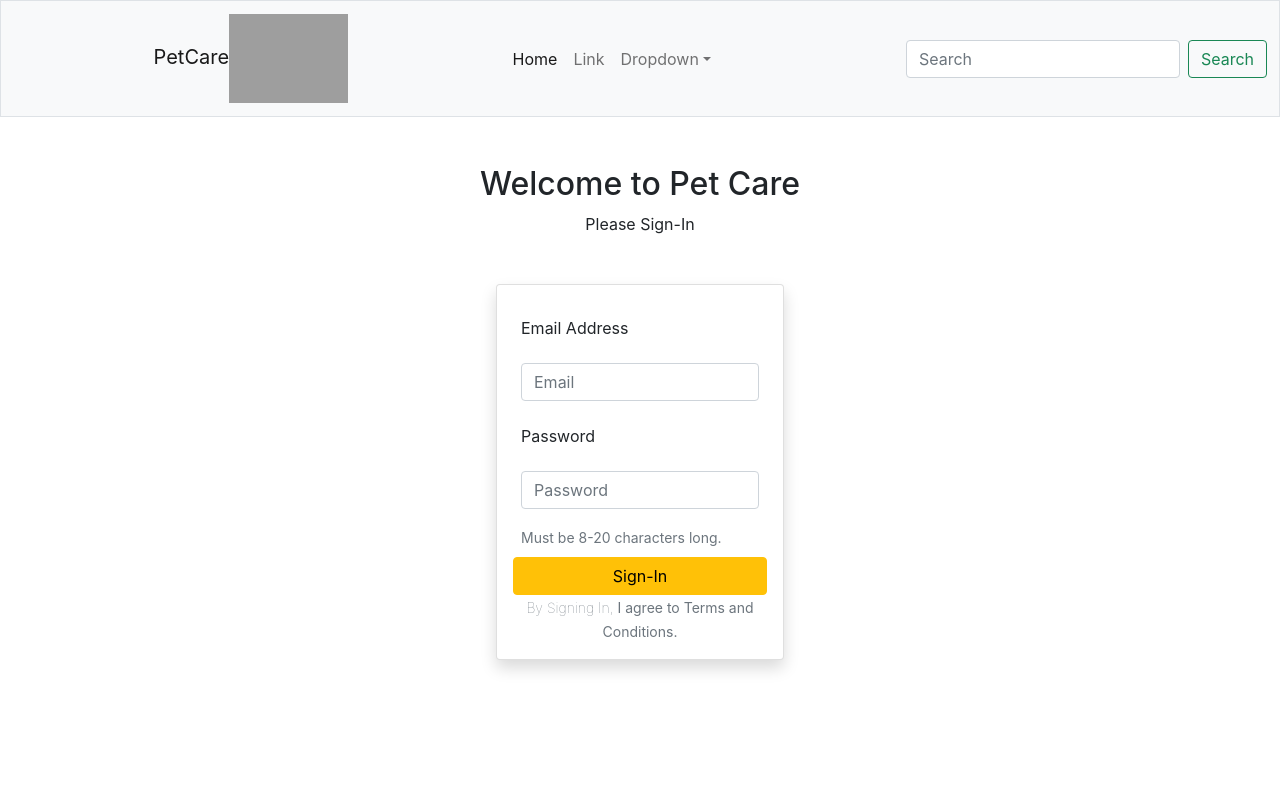
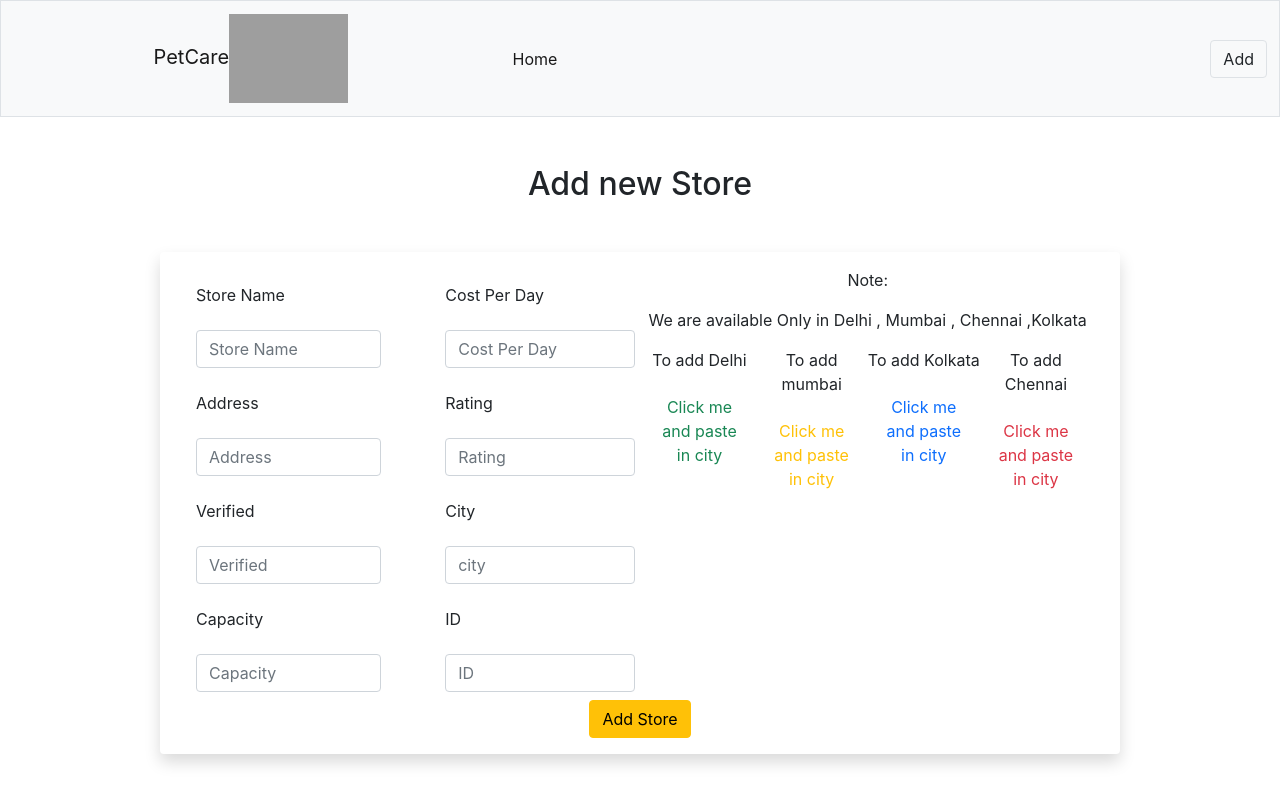
Before and after one commit to mohan-palleti/BosCTO, a React (Vite) app in the folder my-vue-app/: page /listing/create in a window 1280 px wide. Built offline with nearby package versions, Linux system fonts and the light colour scheme; grey boxes are pictures that could not be loaded.

Commit message:
redux update

```diff
--- a/my-vue-app/src/App.jsx
+++ b/my-vue-app/src/App.jsx
@@ -1,15 +1,25 @@
 import { useState } from "react";
-
+import { Route, Routes, useLocation } from "react-router-dom";
 import "./App.css";
+import AddpetStore from "./Components/AddpetStore";
+import Home from "./Components/Home";
 import Navbar from "./Components/Navbar";
-import SignIn from "./Components/SignIn";
+import Petstore from "./Components/Petstore";
+import { AnimatePresence } from "framer-motion";
 
 function App() {
+  const location = useLocation();
+
   return (
     <div className="App">
-      {/* <SignInSide /> */}
-      <Navbar />
-      <SignIn />
+      <AnimatePresence>
+        <Routes location={location} key={location}>
+          <Route path="/" element={<Home />} />
+          <Route path="/listing/:id" element={<Petstore />} />
+          <Route path="/listing/create" element={<AddpetStore />} />
+          <Route path="*" element={"not Found"} />
+        </Routes>
+      </AnimatePresence>
     </div>
   );
 }
--- a/my-vue-app/src/Components/Navbar.jsx
+++ b/my-vue-app/src/Components/Navbar.jsx
@@ -1,6 +1,9 @@
 import React from "react";
+import { memo } from "react";
+import { useNavigate } from "react-router-dom";
 
 function Navbar() {
+  let navigate = useNavigate();
   return (
     <div>
       <nav className="navbar navbar-expand-lg navbar-light bg-light border">
@@ -26,57 +29,25 @@ function Navbar() {
           <div className="collapse navbar-collapse" id="navbarSupportedContent">
             <ul className="navbar-nav me-auto mb-2 mb-lg-0">
               <li className="nav-item">
-                <a className="nav-link active" aria-current="page" href="#">
+                <a
+                  className="nav-link active"
+                  aria-current="page"
+                  onClick={() => {
+                    navigate("/");
+                  }}
+                >
                   Home
                 </a>
               </li>
-              <li className="nav-item">
-                <a className="nav-link" href="#">
-                  Link
-                </a>
-              </li>
-              <li className="nav-item dropdown">
-                <a
-                  className="nav-link dropdown-toggle"
-                  href="#"
-                  id="navbarDropdown"
-                  role="button"
-                  data-bs-toggle="dropdown"
-                  aria-expanded="false"
-                >
-                  Dropdown
-                </a>
-                <ul className="dropdown-menu" aria-labelledby="navbarDropdown">
-                  <li>
-                    <a className="dropdown-item" href="#">
-                      Action
-                    </a>
-                  </li>
-                  <li>
-                    <a className="dropdown-item" href="#">
-                      Another action
-                    </a>
-                  </li>
-                  <li>
-                    <hr className="dropdown-divider" />
-                  </li>
-                  <li>
-                    <a className="dropdown-item" href="#">
-                      Something else here
-                    </a>
-                  </li>
-                </ul>
-              </li>
             </ul>
             <form className="d-flex">
-              <input
-                className="form-control me-2"
-                type="search"
-                placeholder="Search"
-                aria-label="Search"
-              />
-              <button className="btn btn-outline-success" type="submit">
-                Search
+              <button
+                className="btn border"
+                onClick={() => {
+                  navigate("/listing/create");
+                }}
+              >
+                Add{" "}
               </button>
             </form>
           </div>
@@ -86,4 +57,4 @@ function Navbar() {
   );
 }
 
-export default Navbar;
+export default memo(Navbar);
--- a/my-vue-app/src/Components/Table.jsx
+++ b/my-vue-app/src/Components/Table.jsx
@@ -2,6 +2,7 @@ import React from "react";
 import { useEffect, useState } from "react";
 import { useDispatch, useSelector } from "react-redux";
 import { useNavigate } from "react-router-dom";
+import { v4 as uuidv4 } from "uuid";
 function Table() {
   let navigate = useNavigate();
   const [fcity, setFcity] = useState("");
@@ -33,6 +34,7 @@ function Table() {
     setFcity(c);
     setFverified(v);
   };
+  console.log("keys from uuid", uuidv4());
   //console.log(pet);
   return (
     <div>
@@ -87,20 +89,36 @@ function Table() {
           <option value="DSC">High-Low</option>
         </select>
       </div>
-      <table className="table bg-light w-75 border m-auto">
-        <thead>
-          <tr>
-            <th scope="col">Id</th>
-            <th scope="col">Name</th>
-            <th scope="col">City</th>
-            <th scope="col">Address</th>
-            <th scope="col">Capacity</th>
-            <th scope="col">Cost per Day</th>
-            <th scope="col">Verified</th>
-            <th scope="col">Rating</th>
+      <table className="table bg-light w-75 border m-auto" key={uuidv4()}>
+        <thead key={uuidv4()}>
+          <tr key={uuidv4()}>
+            <th key={uuidv4()} scope="col">
+              Id
+            </th>
+            <th key={uuidv4()} scope="col">
+              Name
+            </th>
+            <th key={uuidv4()} scope="col">
+              City
+            </th>
+            <th key={uuidv4()} scope="col">
+              Address
+            </th>
+            <th key={uuidv4()} scope="col">
+              Capacity
+            </th>
+            <th key={uuidv4()} scope="col">
+              Cost per Day
+            </th>
+            <th key={uuidv4()} scope="col">
+              Verified
+            </th>
+            <th key={uuidv4()} scope="col">
+              Rating
+            </th>
           </tr>
         </thead>
-        <tbody>
+        <tbody key={uuidv4()}>
           {petData
             .filter(
               (ele) =>
@@ -109,24 +127,30 @@ function Table() {
             .map((ele, i) => (
               <>
                 <tr
-                  key={ele.id}
+                  key={uuidv4()}
                   onClick={() => {
                     navigate(`/listing/${ele.id}`);
                   }}
                 >
-                  <th scope="row">{+(i + 1)}</th>
-                  <td>{ele.name}</td>
-                  <td style={{ width: "20vw" }}>
-                    <img src={ele.city} width="30%" alt="location" />
+                  <th scope="row" key={uuidv4()}>
+                    {+(i + 1)}
+                  </th>
+                  <td key={uuidv4()}>{ele.name}</td>
+                  <td style={{ width: "20vw" }} key={uuidv4()}>
+                    <img
+                      key={uuidv4()}
+                      src={ele.city}
+                      width="30%"
+                      alt="location"
+                    />
                   </td>
-                  <td>
-                    {" "}
+                  <td key={uuidv4()}>
                     <a href="https://www.google.com/maps">link</a>
                   </td>
-                  <td>{ele.capacity}</td>
-                  <td>{ele.costperday}</td>
-                  <td>{ele.verified}</td>
-                  <td>{ele.Rating}</td>
+                  <td key={uuidv4()}>{ele.capacity}</td>
+                  <td key={uuidv4()}>{ele.costperday}</td>
+                  <td key={uuidv4()}>{ele.verified}</td>
+                  <td key={uuidv4()}>{ele.Rating}</td>
                 </tr>
               </>
             ))}
--- /dev/null
+++ b/my-vue-app/src/Redux/Actions.jsx
@@ -0,0 +1,31 @@
+export const getData = (data) => {
+  return {
+    type: "GET_DATA",
+    payload: data,
+  };
+};
+
+export const ADD_Data = (data) => {
+  return {
+    type: "ADD_DATA",
+    payload: data,
+  };
+};
+export const UserData = (data) => {
+  return {
+    type: "USER_DATA",
+    payload: data,
+  };
+};
+export const Login_action = (data) => {
+  return {
+    type: "LOGIN",
+    payload: data,
+  };
+};
+export const LogOut_action = (data) => {
+  return {
+    type: "LOGOUT",
+    payload: data,
+  };
+};
--- /dev/null
+++ b/my-vue-app/src/Redux/Reducer.jsx
@@ -0,0 +1,83 @@
+import { combineReducers } from "redux";
+let x = [
+  {
+    id: 1,
+    name: "roshan PEtx",
+    city: "https://png.pngtree.com/png-clipart/20190820/ourlarge/pngtree-linear-india-mumbai-traditional-architecture-icon-minimalistic-logo-png-image_1642266.jpg",
+    capacity: 10,
+    address: "mumbai",
+    costperday: 200,
+    verified: "YES",
+    Rating: 4,
+  },
+  {
+    id: 2,
+    name: "Priya PEtx",
+    city: "https://rapidpark.in/assets/img/clients/delhi.png",
+    capacity: 14,
+    address: "mumbai",
+    costperday: 400,
+    verified: "YES",
+    Rating: 3,
+  },
+  {
+    id: 3,
+    name: "anjali PEtx",
+    city: "https://cdn.iconscout.com/icon/free/png-256/chennai-1-119692.png",
+    capacity: 23,
+    costperday: 200,
+    address: "mumbai",
+    verified: "YES",
+    Rating: 4,
+  },
+  {
+    id: 4,
+    name: "Raj PEtx",
+    city: "https://png.pngtree.com/png-clipart/20190820/ourlarge/pngtree-linear-india-mumbai-traditional-architecture-icon-minimalistic-logo-png-image_1642266.jpg",
+    capacity: 17,
+    costperday: 500,
+    address: "mumbai",
+    verified: "YES",
+    Rating: 2,
+  },
+];
+let prevDta = JSON.parse(localStorage.getItem("petdata"));
+console.log("previos data", prevDta);
+if (!prevDta) {
+  console.log("local");
+  localStorage.setItem("petdata", JSON.stringify(x));
+}
+
+const initialData = {
+  pets: JSON.parse(localStorage.getItem("petdata")) || null,
+};
+
+const PETReducer = (state = initialData, action) => {
+  switch (action.type) {
+    case "GET_DATA":
+      return {
+        ...state,
+        pets: action.payload,
+      };
+    case "ADD_DATA":
+      console.log("trying to add");
+      let d = JSON.parse(localStorage.getItem("petData"));
+      console.log("prev", d);
+      let x = [...state.pets, action.payload];
+      console.log("setting", x);
+      localStorage.setItem("petdata", JSON.stringify(x));
+      return {
+        ...state,
+        pets: [...state.pets, action.payload],
+      };
+
+    default:
+      return state;
+  }
+};
+
+const rootReducer = combineReducers({
+  PETReducer,
+});
+
+export default rootReducer;
--- /dev/null
+++ b/my-vue-app/src/Redux/Store.jsx
@@ -0,0 +1,13 @@
+import { configureStore } from "@reduxjs/toolkit";
+import rootReducer from "./Reducer";
+
+// const store = createStore(rootReducer);
+// const middleware = [thunk]
+const reducer = {
+  // User
+  PetData: rootReducer,
+};
+const store = configureStore({
+  reducer,
+});
+export default store;
--- a/my-vue-app/src/main.jsx
+++ b/my-vue-app/src/main.jsx
@@ -1,10 +1,16 @@
-import React from 'react'
-import ReactDOM from 'react-dom/client'
-import App from './App'
-import './index.css'
-
-ReactDOM.createRoot(document.getElementById('root')).render(
+import React from "react";
+import ReactDOM from "react-dom/client";
+import App from "./App";
+import { Provider } from "react-redux";
+import "./index.css";
+import store from "./Redux/Store";
+import { BrowserRouter } from "react-router-dom";
+ReactDOM.createRoot(document.getElementById("root")).render(
   <React.StrictMode>
-    <App />
+    <BrowserRouter>
+      <Provider store={store}>
+        <App />
+      </Provider>
+    </BrowserRouter>
   </React.StrictMode>
-)
+);
```
Also changed, not shown: my-vue-app/package.json (+6 -1 lines), 1 other file (tests, documents, lock files or other folders).
